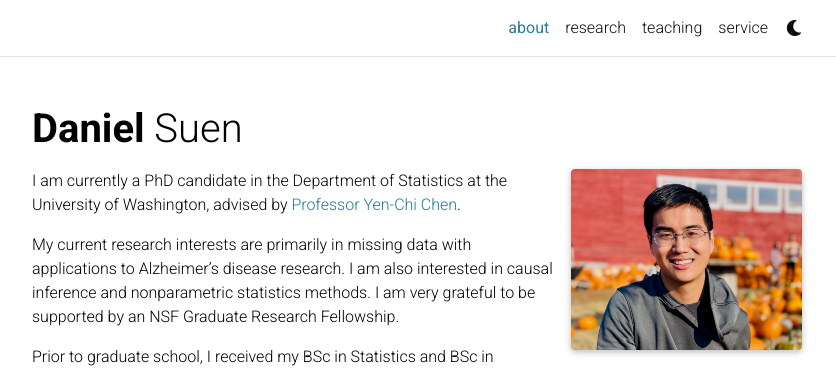
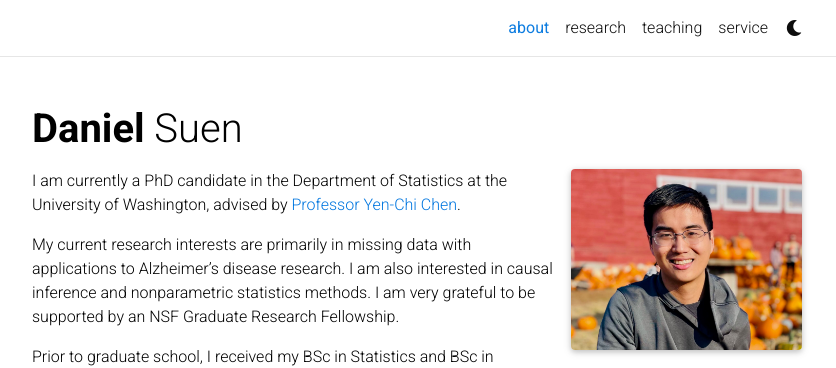
Before and after one commit to danielsuen/danielsuen.github.io, a Jekyll site: the page built from _pages/about.md, in a window 1280 px wide. Shown: the top 368 px of the page, without its empty margins (223-1059 px from the left). Built offline with Jekyll 4.4.1, drawn with Linux system fonts in a browser that asks for light colours; full-size pictures stand in for the smaller copies a plugin makes; emoji names are drawn with the system emoji font; comment, search, counter and statistics services are not loaded; a style sheet for code colours, icons or effects is not loaded.

Commit message:
Update hyperlink color to blue

```diff
--- a/_sass/_themes.scss
+++ b/_sass/_themes.scss
@@ -7,8 +7,8 @@
   --global-code-bg-color: #{$code-bg-color-light};
   --global-text-color: #{$black-color};
   --global-text-color-light: #{$grey-color};
-  --global-theme-color: #{$dark-cyan-color}; // #{$purple-color};
-  --global-hover-color: #{$dark-cyan-color}; // #{$purple-color};
+  --global-theme-color: #{$blue-color}; // #{$dark-cyan-color}; // #{$purple-color};
+  --global-hover-color: #{$blue-color}; // #{$dark-cyan-color}; // #{$purple-color};
   --global-footer-bg-color: #{$grey-color-dark};
   --global-footer-text-color: #{$grey-color-light};
   --global-footer-link-color: #{$white-color};
```
